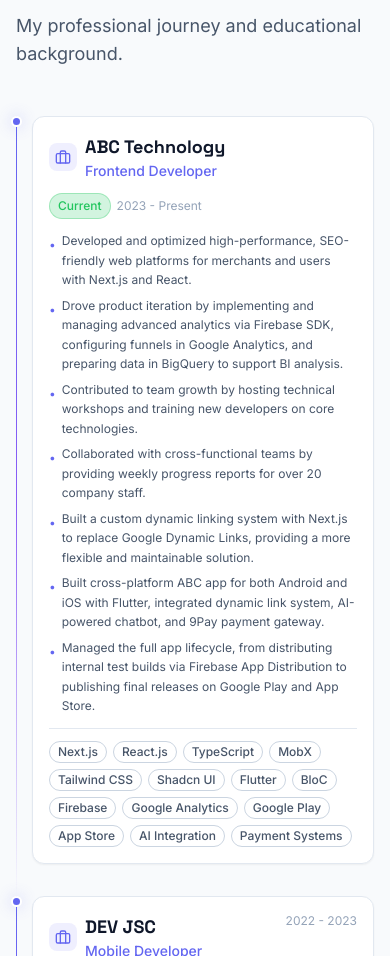
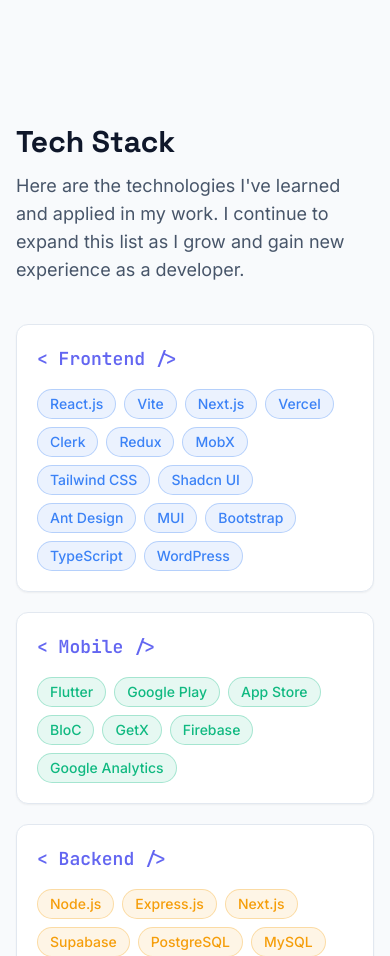
Before and after one commit to muss5tech/Web-assignment, a React (Vite) app: page / in a window 390 px wide. Shown: the part 1044-2000 px from the top of the page. Built offline with nearby package versions, Linux system fonts and the light colour scheme.

Commit message:
feat: implement responsive for whole app

```diff
--- a/src/components/LoadingScreen.tsx
+++ b/src/components/LoadingScreen.tsx
@@ -25,7 +25,7 @@
   const Logo = () => (
     <div className="relative mb-8">
       <div className="w-20 h-20 rounded-2xl bg-gradient-to-br from-accent-primary to-accent-secondary flex items-center justify-center animate-pulse">
-        <span className="text-4xl font-display font-bold text-white">L</span>
+        <span className="text-4xl font-display font-bold text-white">M</span>
       </div>
       <div className="absolute inset-0 rounded-2xl bg-gradient-to-br from-accent-primary to-accent-secondary blur-xl opacity-50 animate-pulse" />
     </div>
--- a/src/components/layout/Footer.tsx
+++ b/src/components/layout/Footer.tsx
@@ -11,13 +11,13 @@
   };
 
   const Copyright = () => (
-    <p className="text-light-text-muted dark:text-foreground-muted text-sm">
+    <p className="text-light-text-muted dark:text-foreground-muted text-xs xs:text-sm text-center md:text-left">
       © {currentYear} {profile.fullName}. All rights reserved.
     </p>
   );
 
   const SocialLinks = () => (
-    <div className="flex items-center gap-4">
+    <div className="flex items-center gap-3 xs:gap-4">
       {profile.socials
         .filter((social) => social.icon !== 'phone')
         .map((social) => {
@@ -31,7 +31,7 @@
               className="text-light-text-muted dark:text-foreground-muted hover:text-accent-primary transition-colors duration-200"
               aria-label={social.name}
             >
-              <Icon className="w-5 h-5" />
+              <Icon className="w-4 h-4 xs:w-5 xs:h-5" />
             </a>
           );
         })}
@@ -39,7 +39,7 @@
   );
 
   const BuiltWith = () => (
-    <p className="text-light-text-muted dark:text-foreground-muted text-sm">
+    <p className="text-light-text-muted dark:text-foreground-muted text-xs xs:text-sm text-center md:text-right">
       Built with <span className="text-accent-primary">React</span> &{' '}
       <span className="text-accent-secondary">TailwindCSS</span>
     </p>
@@ -47,8 +47,8 @@
 
   return (
     <footer className="border-t border-light-border-secondary dark:border-border-secondary bg-light-bg-secondary/50 dark:bg-background-secondary/50">
-      <div className="section-container py-8">
-        <div className="flex flex-col md:flex-row items-center justify-between gap-4">
+      <div className="section-container py-6 xs:py-8">
+        <div className="flex flex-col md:flex-row items-center justify-between gap-3 xs:gap-4">
           <Copyright />
           <SocialLinks />
           <BuiltWith />
--- a/src/components/ui/SectionTitle.tsx
+++ b/src/components/ui/SectionTitle.tsx
@@ -23,15 +23,15 @@
 
   return (
     <AnimatedSection
-      className={clsx('mb-12', alignments[align], className)}
+      className={clsx('mb-8 xs:mb-10 sm:mb-12', alignments[align], className)}
       animation="fade-in-up"
       {...props}
     >
-      <h2 className="font-display text-3xl md:text-4xl font-bold text-light-text-primary dark:text-foreground-primary mb-3">
+      <h2 className="font-display text-2xl xs:text-3xl md:text-4xl font-bold text-light-text-primary dark:text-foreground-primary mb-2 xs:mb-3">
         {title}
       </h2>
       {subtitle && (
-        <p className="text-light-text-secondary dark:text-foreground-secondary text-lg max-w-2xl">
+        <p className="text-light-text-secondary dark:text-foreground-secondary text-base xs:text-lg max-w-2xl">
           {subtitle}
         </p>
       )}
--- a/src/features/achievements/components/AchievementFilters.tsx
+++ b/src/features/achievements/components/AchievementFilters.tsx
@@ -26,7 +26,7 @@
       borderRadius: '0.5rem',
     },
     '&:hover fieldset': {
-      borderColor: 'rgb(129,140,248)', // accent hover
+      borderColor: 'rgb(129,140,248)',
     },
     '&.Mui-focused fieldset': {
       borderColor: 'rgb(129,140,248)',
@@ -153,12 +153,26 @@
           </Grid>
           <Grid size={{ xs: 12, md: 1 }} />
         </Grid>
-        <Box mt={2} display="flex" gap={2}>
-          <UIButton variant="outline" onClick={handleClearFilters}>
+        <Box
+          mt={2}
+          display="flex"
+          flexDirection={{ xs: 'column', sm: 'row' }}
+          gap={{ xs: 1.5, sm: 2 }}
+        >
+          <UIButton
+            variant="outline"
+            onClick={handleClearFilters}
+            className="w-full sm:w-auto"
+          >
             <Clear />
             Clear
           </UIButton>
-          <UIButton variant="primary" onClick={() => {}}>
+
+          <UIButton
+            variant="primary"
+            onClick={() => { }}
+            className="w-full sm:w-auto"
+          >
             Search
           </UIButton>
         </Box>
--- a/src/features/achievements/components/AchievementsTable.tsx
+++ b/src/features/achievements/components/AchievementsTable.tsx
@@ -185,10 +185,11 @@
 
   return (
     <Box sx={tableStyles.container}>
-      <TableContainer>
+      <TableContainer sx={{ overflowX: 'auto' }}>
         <Table
           size="small"
           sx={{
+            minWidth: 800,
             '& thead tr': tableStyles.headerRow,
             '& thead th': tableStyles.headerCell,
             '& tbody tr': {
--- a/src/pages/AchievementsPage.tsx
+++ b/src/pages/AchievementsPage.tsx
@@ -42,20 +42,22 @@
         <Toaster position="top-right" richColors />
         <Box
           display="flex"
+          flexDirection={{ xs: 'column', sm: 'row' }}
+          gap={1}
           justifyContent="space-between"
           alignItems="center"
-          mb={3}
+          mb={{ xs: 1, sm: 6 }}
         >
           <Box>
             <h4
               className={cn(
-                'text-2xl sm:text-4xl md:text-5xl lg:text-5xl font-display font-bold'
+                'text-2xl xs:text-3xl sm:text-4xl md:text-5xl lg:text-5xl font-display font-bold'
               )}
             >
               <span className="gradient-text">My Achievements</span>
             </h4>
           </Box>
-          <Box display="flex" alignItems="center" gap={2}>
+          <Box display="flex" alignItems="center" justifyContent={{ xs: "flex-end" }} gap={2}>
             <UIButton
               variant="primary"
               size="md"
--- /dev/null
+++ b/src/sections/home/ProjectsSection.tsx
@@ -0,0 +1,126 @@
+import { CodeIcon, ExternalLinkIcon, GitHubIcon } from '@/components';
+import { AnimatedSection, Badge, Card, SectionTitle } from '@/components/ui';
+import { projects, type Project } from '../../data/projects';
+
+const ProjectCard = ({ project, index }: { project: Project; index: number }) => {
+  const delayClass = `animation-delay-${(index + 1) * 100}`;
+
+  const ProjectIcon = (
+    <div className="mb-3 xs:mb-4 p-3 xs:p-4 rounded-lg bg-gradient-to-br from-accent-primary/10 to-accent-secondary/10 border border-light-border-secondary dark:border-border-secondary">
+      <CodeIcon className="w-6 h-6 xs:w-8 xs:h-8 text-accent-primary" />
+    </div>
+  );
+
+  const ProjectTitle = (
+    <h3 className="font-display text-lg xs:text-xl font-bold text-light-text-primary dark:text-foreground-primary mb-2 xs:mb-3 group-hover:text-accent-primary transition-colors">
+      {project.title}
+    </h3>
+  );
+
+  const ProjectDescription = (
+    <p className="text-light-text-secondary dark:text-foreground-secondary text-xs xs:text-sm leading-relaxed mb-3 xs:mb-4 flex-grow">
+      {project.description}
+    </p>
+  );
+
+  const ProjectTechStack = project.techStack.length > 0 && (
+    <div className="flex flex-wrap gap-1.5 xs:gap-2 mb-3 xs:mb-4">
+      {project.techStack.map((tech) => (
+        <Badge key={tech} size="sm" variant="primary">
+          {tech}
+        </Badge>
+      ))}
+    </div>
+  );
+
+  const ProjectLinks = (
+    <div className="flex items-center gap-2 xs:gap-3 pt-3 xs:pt-4 border-t border-light-border-secondary dark:border-border-secondary">
+      {project.liveUrl && (
+        <a
+          href={project.liveUrl}
+          target="_blank"
+          rel="noopener noreferrer"
+          className="flex items-center gap-1 xs:gap-1.5 text-xs xs:text-sm text-light-text-secondary dark:text-foreground-secondary hover:text-accent-primary transition-colors"
+        >
+          <ExternalLinkIcon className="w-3.5 h-3.5 xs:w-4 xs:h-4" />
+          Live Demo
+        </a>
+      )}
+      {project.repoUrl && (
+        <a
+          href={project.repoUrl}
+          target="_blank"
+          rel="noopener noreferrer"
+          className="flex items-center gap-1 xs:gap-1.5 text-xs xs:text-sm text-light-text-secondary dark:text-foreground-secondary hover:text-accent-primary transition-colors"
+        >
+          <GitHubIcon className="w-3.5 h-3.5 xs:w-4 xs:h-4" />
+          Source Code
+        </a>
+      )}
+      {!project.liveUrl && !project.repoUrl && (
+        <span className="text-xs xs:text-sm text-light-text-muted dark:text-foreground-muted italic">
+          Private project
+        </span>
+      )}
+    </div>
+  );
+
+  return (
+    <AnimatedSection animation="fade-in-up" className={`h-full ${delayClass}`}>
+      <Card className="h-full flex flex-col group">
+        {ProjectIcon}
+        {ProjectTitle}
+        {ProjectDescription}
+        {ProjectTechStack}
+        {ProjectLinks}
+      </Card>
+    </AnimatedSection>
+  );
+}
+
+const ProjectsSection = () => {
+  const featuredProjects = projects.filter((p) => p.featured);
+  const otherProjects = projects.filter((p) => !p.featured);
+
+  const OtherProjectsTitle = otherProjects.length > 0 && (
+    <AnimatedSection animation="fade-in-up" className="mb-4 xs:mb-5 sm:mb-6">
+      <h3 className="font-display text-lg xs:text-xl font-semibold text-light-text-secondary dark:text-foreground-secondary">
+        Other Projects
+      </h3>
+    </AnimatedSection>
+  );
+
+  return (
+    <section id="projects" className="py-12 xs:py-16 sm:py-20">
+      <div className="section-container">
+        <SectionTitle
+          title="Projects"
+          subtitle="A selection of projects I've worked on, showcasing my skills across different technologies."
+        />
+
+        <div className="grid grid-cols-1 md:grid-cols-2 lg:grid-cols-3 gap-4 xs:gap-5 sm:gap-6 mb-8 xs:mb-10 sm:mb-12">
+          {featuredProjects.map((project, index) => (
+            <ProjectCard key={project.id} project={project} index={index} />
+          ))}
+        </div>
+
+        {otherProjects.length > 0 && (
+          <>
+            {OtherProjectsTitle}
+            <div className="grid grid-cols-1 md:grid-cols-2 gap-4 xs:gap-5 sm:gap-6">
+              {otherProjects.map((project, index) => (
+                <ProjectCard
+                  key={project.id}
+                  project={project}
+                  index={index + featuredProjects.length}
+                />
+              ))}
+            </div>
+          </>
+        )}
+      </div>
+    </section>
+  );
+}
+
+export default ProjectsSection;
--- /dev/null
+++ b/src/sections/home/TechStackSection.tsx
@@ -0,0 +1,76 @@
+import { AnimatedSection, Badge, SectionTitle } from '@/components/ui';
+import { techStack, type TechCategory } from '../../data/techStack';
+
+const TechCategoryCard = ({
+  category,
+  index,
+}: {
+  category: TechCategory;
+  index: number;
+}) => {
+  const delayClass = `animation-delay-${(index + 1) * 100}`;
+
+  const colorMap: Record<
+    string,
+    'frontend' | 'mobile' | 'backend' | 'devops' | 'others'
+  > = {
+    'tech-frontend': 'frontend',
+    'tech-mobile': 'mobile',
+    'tech-backend': 'backend',
+    'tech-devops': 'devops',
+    'tech-others': 'others',
+  };
+
+  const badgeColor = colorMap[category.color] || 'default';
+
+  return (
+    <AnimatedSection
+      animation="fade-in-up"
+      className={`bg-light-bg-card dark:bg-background-card rounded-xl border border-light-border-secondary dark:border-border-secondary p-4 xs:p-5 sm:p-6 hover:border-accent-primary/20 transition-all duration-300 shadow-sm dark:shadow-non ${delayClass}`}
+    >
+      <h3 className="font-mono text-base xs:text-lg font-semibold text-accent-primary mb-3 xs:mb-4">
+        {category.tag}
+      </h3>
+      <div className="flex flex-wrap gap-1.5 xs:gap-2">
+        {category.items.map((item, itemIndex) => (
+          <Badge
+            key={item.name}
+            color={badgeColor}
+            className="opacity-0 animate-fade-in"
+            style={{
+              animationDelay: `${index * 100 + itemIndex * 50}ms`,
+              animationFillMode: 'forwards',
+            }}
+          >
+            {item.name}
+          </Badge>
+        ))}
+      </div>
+    </AnimatedSection>
+  );
+}
+
+const TechStackSection =() => {
+  return (
+    <section id="tech-stack" className="py-12 xs:py-16 sm:py-20">
+      <div className="section-container">
+        <SectionTitle
+          title="Tech Stack"
+          subtitle="Here are the technologies I've learned and applied in my work. I continue to expand this list as I grow and gain new experience as a developer."
+        />
+
+        <div className="grid grid-cols-1 md:grid-cols-2 lg:grid-cols-3 gap-4 xs:gap-5 sm:gap-6">
+          {techStack.map((category, index) => (
+            <TechCategoryCard
+              key={category.title}
+              category={category}
+              index={index}
+            />
+          ))}
+        </div>
+      </div>
+    </section>
+  );
+}
+
+export default TechStackSection;
--- a/tailwind.config.js
+++ b/tailwind.config.js
@@ -4,6 +4,9 @@
   darkMode: 'class',
   theme: {
     extend: {
+      screens: {
+        'xs': '325px',
+      },
       colors: {
         light: {
           bg: {
```
Also changed, not shown: src/theme/theme.ts (indentation only).
